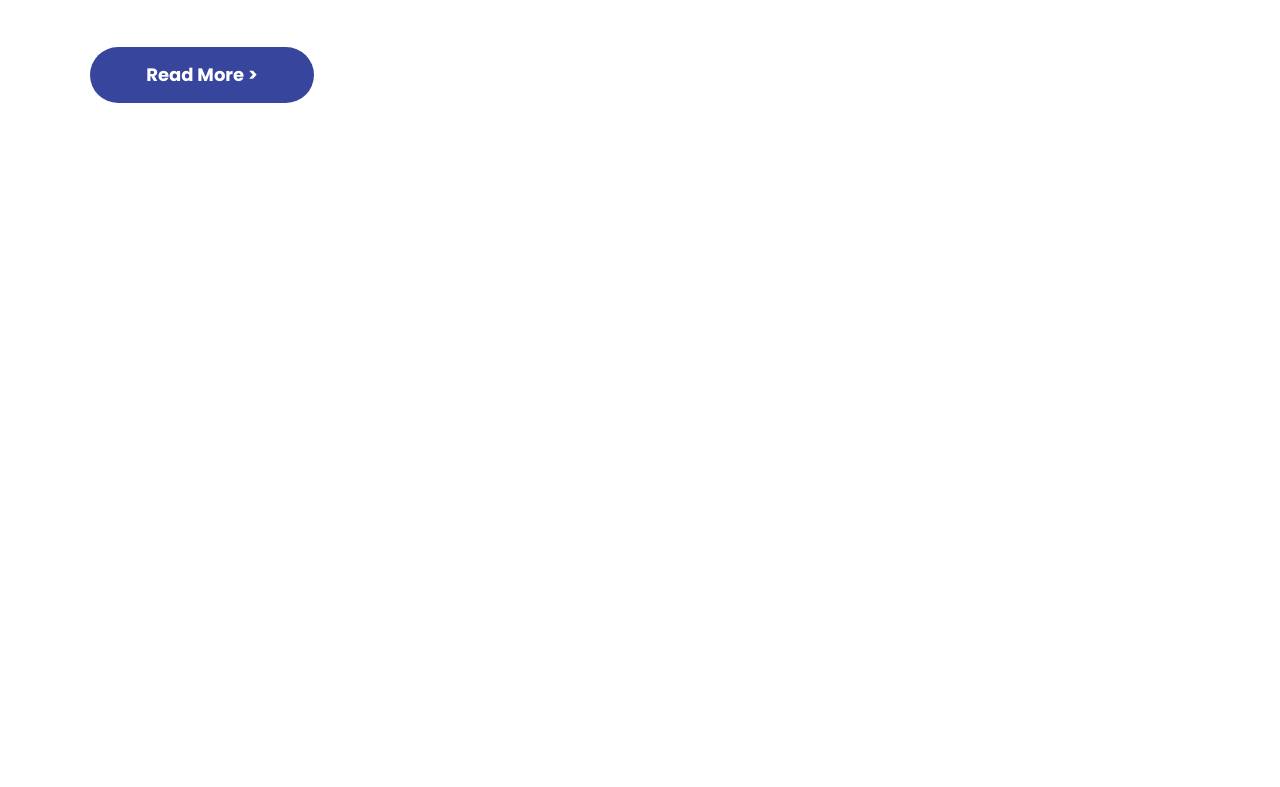
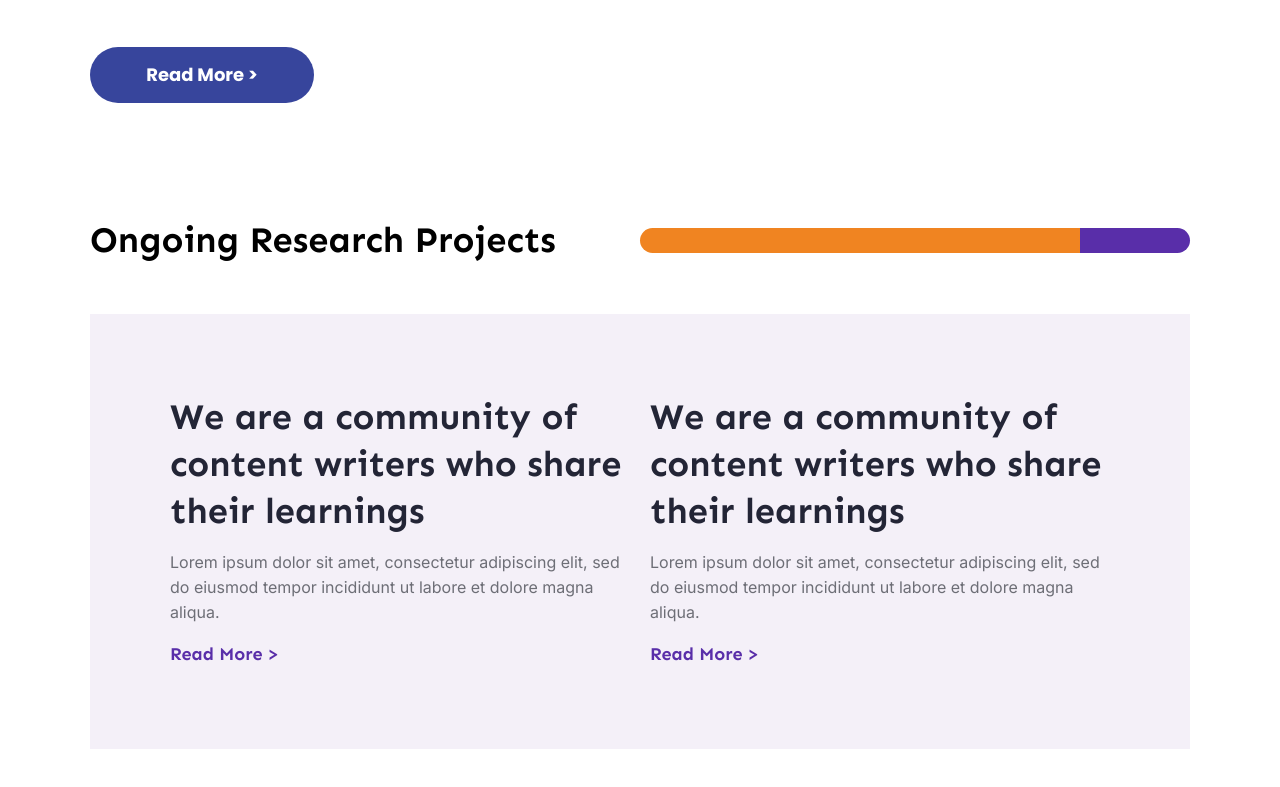
Before and after one commit to fredluggard/appSoluteHubApp, a Next.js app: page / in a window 1280 px wide. Shown: the part 5681-6468 px from the top of the page. Before the commit the page ends 5814 px from the top, so only its background shows below. Built offline with nearby package versions, Linux system fonts and the light colour scheme.

Commit message:
feat:: completed the ongoing projects section of the homepage

```diff
--- a/app/page.tsx
+++ b/app/page.tsx
@@ -5,6 +5,7 @@ import HomeBlog from "@/components/homeBlog";
 import Explore from "@/components/explore";
 import KidSection from "@/components/kidSection";
 import MoreBlog from "@/components/homeBlog/moreBlog";
+import OngoingProjects from "@/components/projects";
 
 export default function Home() {
   return (
@@ -15,6 +16,7 @@ export default function Home() {
       <Explore />
       <KidSection />
       <MoreBlog />
+      <OngoingProjects />
     </Stack>
   );
 }
--- /dev/null
+++ b/components/projects/index.tsx
@@ -0,0 +1,48 @@
+import { Box, Flex, Stack, Text, Title } from "@mantine/core";
+import React from "react";
+import styles from "./onGoing.module.css";
+import Link from "next/link";
+
+const OngoingProjects = () => {
+  return (
+    <Stack className={styles.ongoingProjects}>
+      <Flex className={styles.top}>
+        <Title className={styles.mainTitle}>Ongoing Research Projects</Title>
+        <div className={styles.contain}>
+          <span className={styles.line1}></span>
+          <span className={styles.line2}></span>
+        </div>
+      </Flex>
+
+      <Flex className={styles.bottom}>
+        <Stack className={styles.left}>
+          <Title className={styles.title}>
+            We are a community of content writers who share their learnings
+          </Title>
+          <Text className={styles.text}>
+            Lorem ipsum dolor sit amet, consectetur adipiscing elit, sed do
+            eiusmod tempor incididunt ut labore et dolore magna aliqua.
+          </Text>
+          <Link href="#" className={styles.link}>
+            Read More &#62;
+          </Link>
+        </Stack>
+
+        <Stack className={styles.right}>
+          <Title className={styles.title}>
+            We are a community of content writers who share their learnings
+          </Title>
+          <Text className={styles.text}>
+            Lorem ipsum dolor sit amet, consectetur adipiscing elit, sed do
+            eiusmod tempor incididunt ut labore et dolore magna aliqua.
+          </Text>
+          <Link href="#" className={styles.link}>
+            Read More &#62;
+          </Link>
+        </Stack>
+      </Flex>
+    </Stack>
+  );
+};
+
+export default OngoingProjects;
--- /dev/null
+++ b/components/projects/onGoing.module.css
@@ -0,0 +1,92 @@
+.ongoingProjects {
+  width: 100%;
+  height: 700px;
+  padding: 90px;
+  display: flex;
+  gap: 50px;
+  flex-direction: column;
+  align-items: center;
+  justify-content: center;
+}
+
+.top {
+  width: 100%;
+  display: flex;
+  gap: 1.25rem;
+  align-items: center;
+  justify-content: space-between;
+}
+
+.mainTitle {
+  font-family: "Sen", sans-serif;
+  font-weight: 700;
+  font-size: 36px;
+}
+
+.contain {
+  width: 550px;
+  height: 25px;
+  display: flex;
+  flex-direction: row;
+  gap: 0;
+  border-radius: 100px;
+  align-items: center;
+  justify-self: center;
+}
+
+.line1 {
+  width: 80%;
+  height: 100%;
+  border-radius: 100px 0 0 100px;
+  background-color: #f08421;
+}
+
+.line2 {
+  width: 20%;
+  height: 100%;
+  border-radius: 0 100px 100px 0;
+  border-style: solid;
+  border-color: black;
+  background-color: #592ea9;
+}
+
+.bottom {
+  width: 100%;
+  height: 450px;
+  padding: 80px;
+  gap: 20px;
+  align-items: center;
+  background-color: #f4f0f8;
+}
+
+.left {
+  width: 50%;
+  height: 100%;
+  justify-content: center;
+}
+
+.right {
+  width: 50%;
+  height: 100%;
+  justify-content: center;
+}
+
+.title {
+  font-size: 36px;
+  font-weight: 700;
+  font-family: "Sen", sans-serif;
+  color: #232536;
+}
+.text {
+  font-size: 16px;
+  font-weight: 400;
+  font-family: "Inter", sans-serif;
+  color: #6d6e76;
+}
+
+.link {
+  color: #592ea9;
+  font-family: "Sen", sans-serif;
+  font-size: 18px;
+  font-weight: 700;
+}
```
